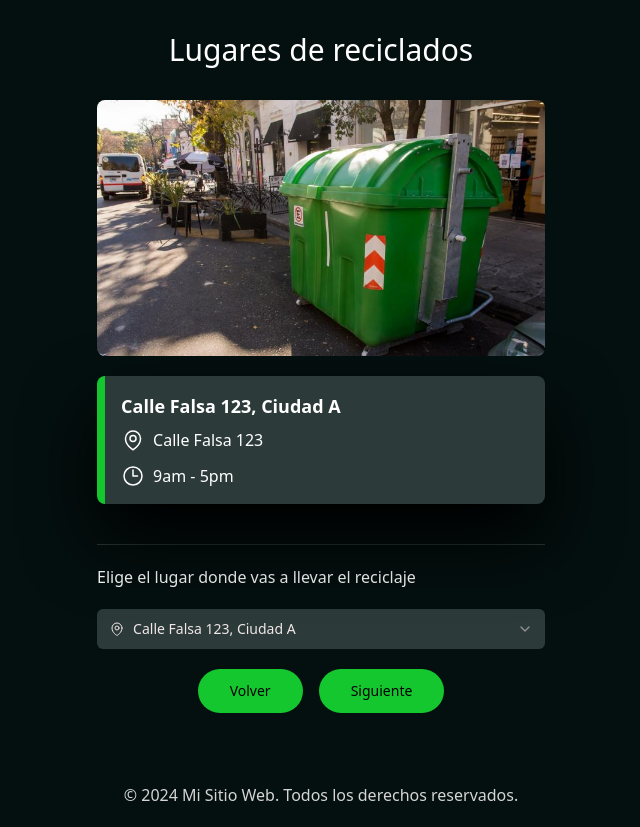
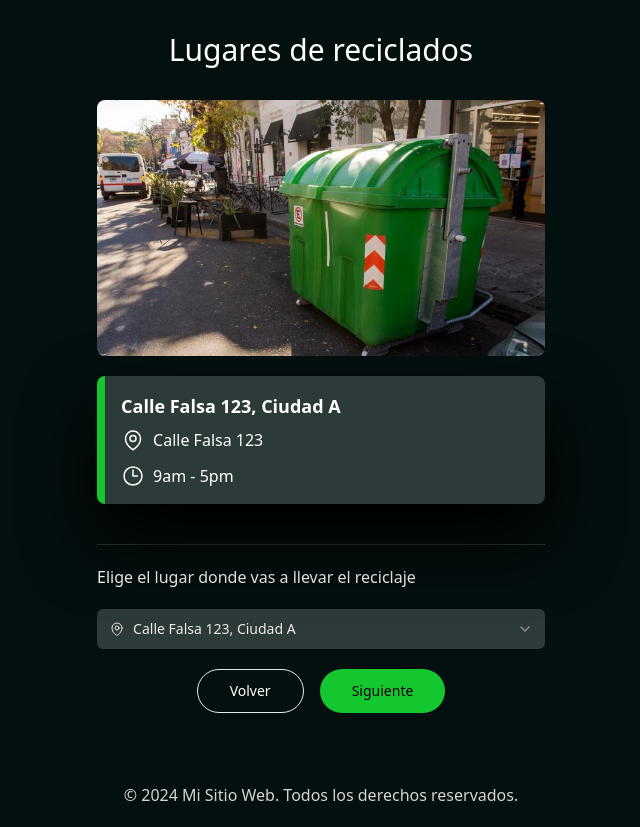
Before and after one commit to MatiasAguirre26/reciclaje-final, a Next.js app: page /recycle/locations in a window 1280 px wide. Shown: the whole page, without its empty margins (319-959 px from the left). Built offline with nearby package versions, Linux system fonts and the light colour scheme.

Commit message:
estilando el boton de volver

```diff
--- a/src/app/recycle/locations/page.js
+++ b/src/app/recycle/locations/page.js
@@ -99,7 +99,7 @@ export default function Locations() {
             </div>
 
             <div className='flex justify-center gap-4'>
-                <Link href="./" className={buttonVariants({ variant: "blackText", size: "lg", className: "font-bold" })}>
+                <Link href="./" className={buttonVariants({ variant: "secondary", size: "lg", className: "font-bold" })}>
                         Volver
                 </Link>
                 <Link href="locations/1" className={buttonVariants({ variant: "blackText", size: "lg", className: "font-bold" })}>
--- a/src/components/ui/button.jsx
+++ b/src/components/ui/button.jsx
@@ -15,7 +15,7 @@ const buttonVariants = cva(
         outline:
           "border border-input bg-background hover:bg-accent hover:text-accent-foreground",
         secondary:
-          "bg-secondary text-secondary-foreground hover:bg-secondary/80",
+          "border border-[gray-300] text-white hover:bg-gray-100 hover:text-black",
         ghost: "hover:bg-accent hover:text-accent-foreground",
         link: "text-primary underline-offset-4 hover:underline",
         blackText: "bg-primary text-black hover:bg-primary-dark"
```
